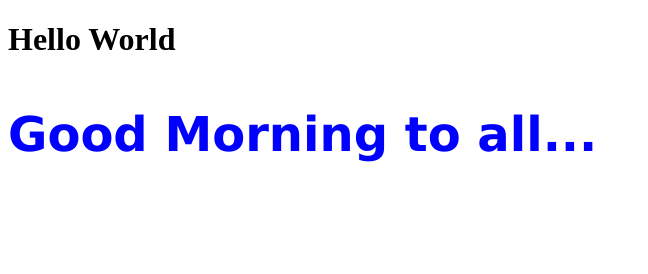
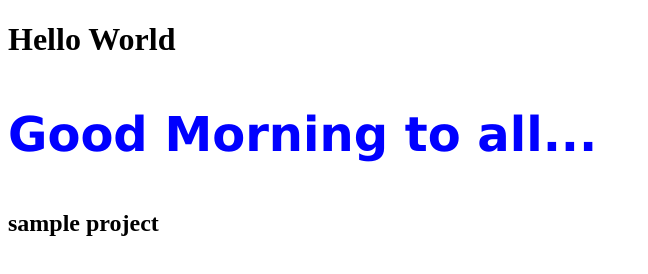
Before and after one commit to PreethiVibin/sample, a plain HTML site: page index.html in a window 1280 px wide. Shown: the whole page, without its empty margins (0-648 px from the left). Drawn offline with Linux system fonts and the light colour scheme.

Commit message:
mentioned as sample project

```diff
--- a/index.html
+++ b/index.html
@@ -10,5 +10,6 @@
 <body>
     <h1>Hello World</h1>
     <h3>Good Morning to all...</h3>
+    <h2>sample project</h2>
 </body>
 </html>
```
